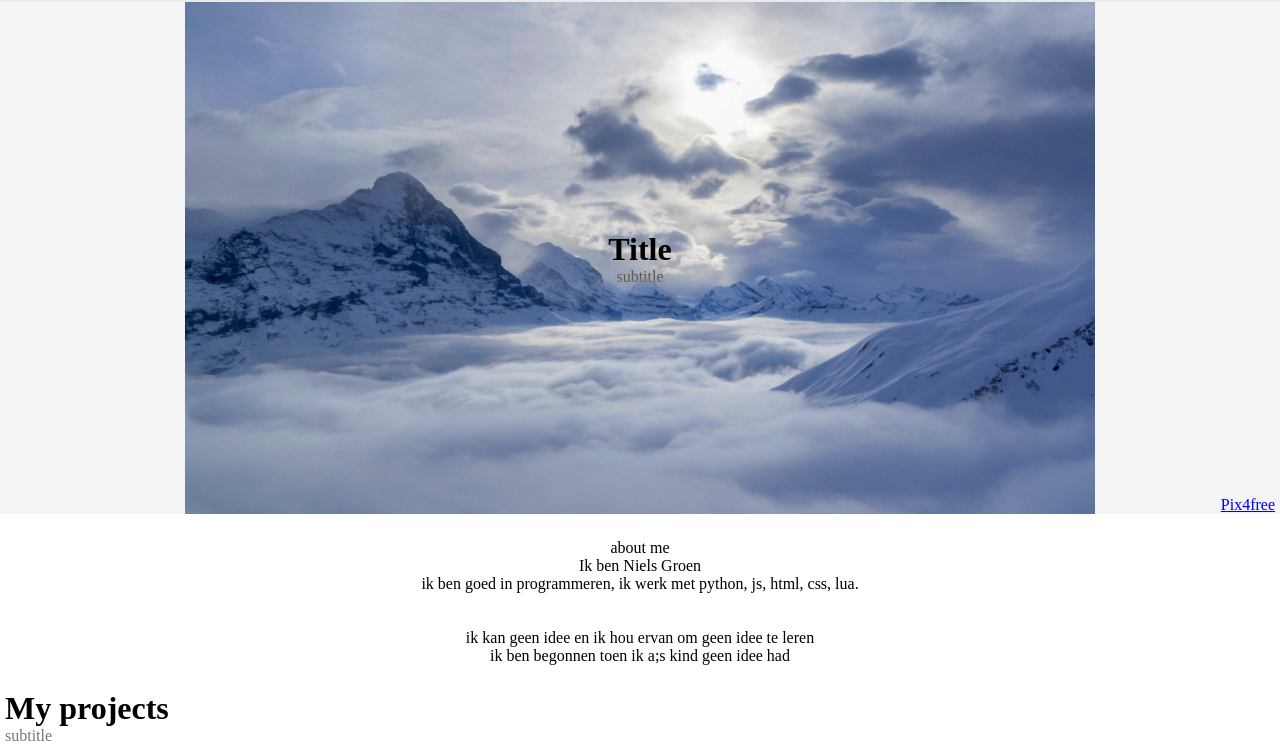
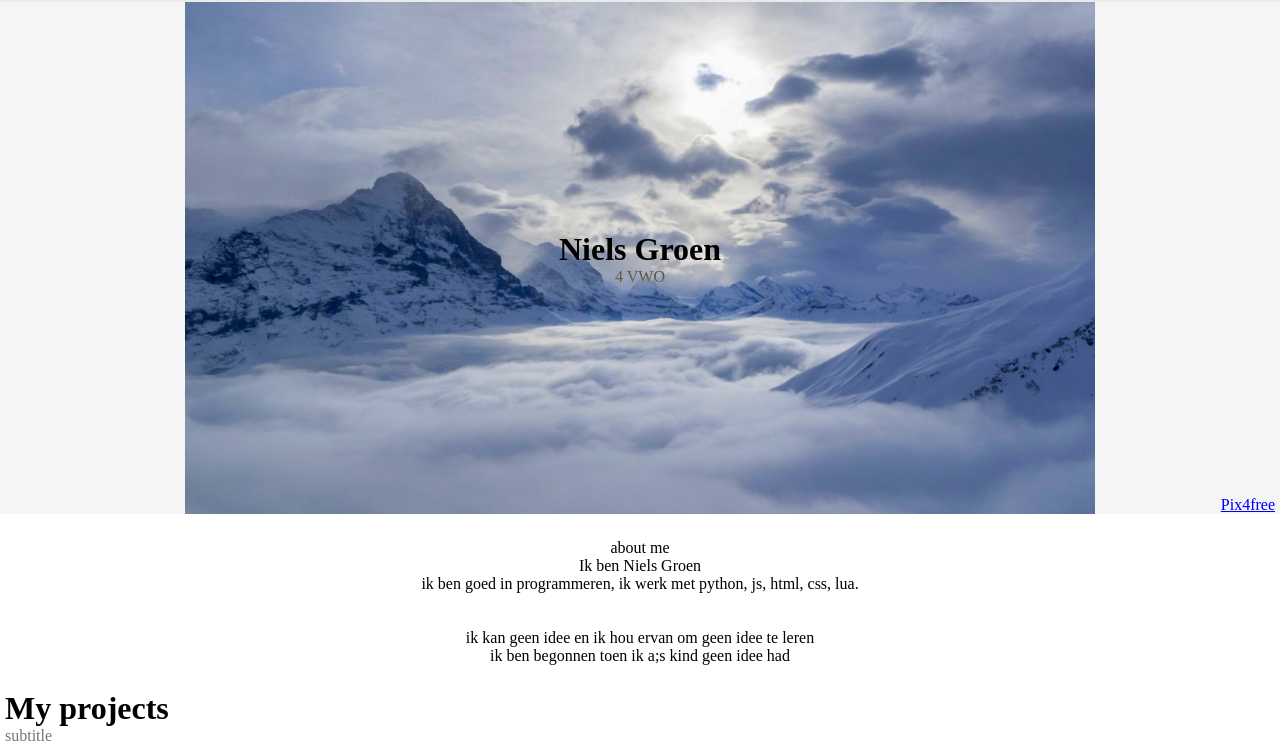
Before and after one commit to hooded-person/portfolio, a website: page index.html in a window 1280 px wide. Shown: the part 56-804 px from the top of the page. Drawn offline with Linux system fonts and the light colour scheme; files whose address does not match are found by name.

Commit message:
updated banner text

```diff
--- a/index.html
+++ b/index.html
@@ -37,8 +37,8 @@
 		<div class="frontPage" style="
 	background-image: url('/assets/winter-alps-mountains-landscape-clouds.jpg');">
 			<div class="flex-container">
-				<h1 class="title">Title</h1>
-				<p class="subtitle">subtitle</p>
+				<h1 class="title">Niels Groen</h1>
+				<p class="subtitle">4 VWO</p>
 			</div>
 			<a class="credits text" href="https://pix4free.org/">Pix4free</a> <!--image credit-->
 		</div>
```
